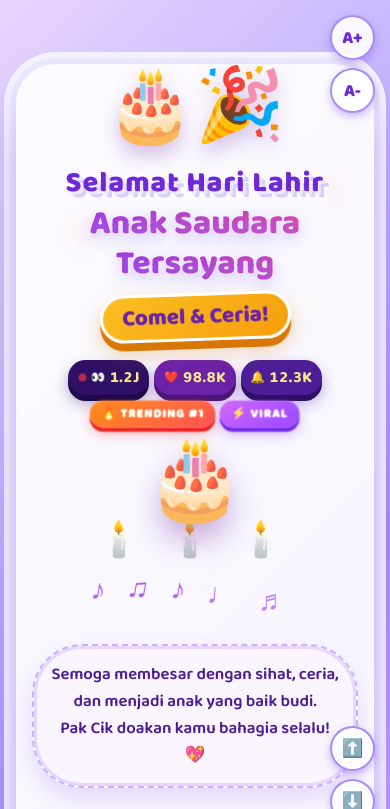
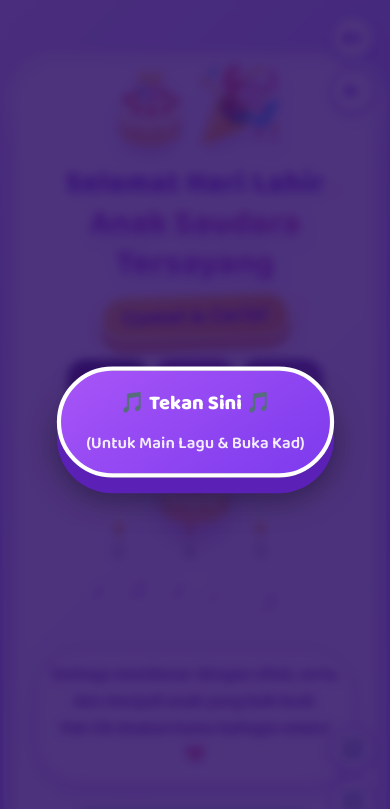
Before and after one commit to dzprojects1234-dev/birthday, a plain HTML site: page nephew.html in a window 390 px wide. Shown: the top 809 px of the page. Drawn offline with Linux system fonts and the light colour scheme.

Commit message:
Update nephew.html

```diff
--- a/nephew.html
+++ b/nephew.html
@@ -5,7 +5,6 @@
     <meta name="viewport" content="width=device-width, initial-scale=1.0, maximum-scale=1.0, user-scalable=yes">
     <title>Selamat Hari Lahir Anak Saudara 🎂</title>
 
-    <!-- Font mesra kanak-kanak: Baloo 2 (bulat & comel) + Fredoka (fallback) -->
     <link rel="preconnect" href="https://fonts.googleapis.com">
     <link rel="preconnect" href="https://fonts.gstatic.com" crossorigin>
     <link href="https://fonts.googleapis.com/css2?family=Baloo+2:wght@400;600;700;800&family=Fredoka:wght@400;500;600;700&display=swap" rel="stylesheet">
@@ -19,17 +18,15 @@
             display: flex;
             align-items: center;
             justify-content: center;
-            /* Tema purple ceria */
             background: linear-gradient(135deg, #e9d5ff 0%, #c4b5fd 30%, #a78bfa 60%, #d8b4fe 100%);
             padding: 1rem;
-            padding-top: 4rem; /* Ruang untuk butang terapung */
+            padding-top: 4rem;
             padding-bottom: 4rem;
             overflow-x: hidden;
             position: relative;
-            transition: font-size 0.3s ease;
         }
 
-        /* ===== KAWALAN TERAPUNG (A+, A-, SKROL) ===== */
+        /* ===== KAWALAN TERAPUNG ===== */
         .floating-controls {
             position: fixed;
             top: 15px;
@@ -58,10 +55,7 @@
             transition: all 0.2s;
         }
 
-        .control-btn:active {
-            transform: scale(0.9);
-            background: #ede9fe;
-        }
+        .control-btn:active { transform: scale(0.9); background: #ede9fe; }
 
         .scroll-controls {
             position: fixed;
@@ -71,6 +65,54 @@
             flex-direction: column;
             gap: 8px;
             z-index: 999;
+        }
+
+        /* ===== OVERLAY MUZIK (Paksa Klik) ===== */
+        .music-overlay {
+            position: fixed;
+            top: 0; left: 0; width: 100%; height: 100%;
+            background: rgba(46, 16, 101, 0.85);
+            backdrop-filter: blur(5px);
+            z-index: 9999;
+            display: flex;
+            align-items: center;
+            justify-content: center;
+            flex-direction: column;
+            transition: opacity 0.5s ease;
+        }
+
+        .music-overlay.hidden {
+            opacity: 0;
+            pointer-events: none;
+        }
+
+        .btn-start-music {
+            background: linear-gradient(145deg, #a855f7, #7c3aed);
+            border: 4px solid white;
+            color: white;
+            font-family: 'Baloo 2', sans-serif;
+            font-size: 1.8rem;
+            font-weight: 800;
+            padding: 1.5rem 3rem;
+            border-radius: 80px;
+            cursor: pointer;
+            box-shadow: 0 15px 0 #5b21b6, 0 20px 30px rgba(0,0,0,0.4);
+            animation: pulseBtn 1.5s infinite;
+            display: flex;
+            flex-direction: column;
+            align-items: center;
+            gap: 10px;
+        }
+
+        .btn-start-music:active {
+            transform: translateY(10px);
+            box-shadow: 0 5px 0 #5b21b6, 0 10px 15px rgba(0,0,0,0.4);
+        }
+
+        @keyframes pulseBtn {
+            0% { transform: scale(1); }
+            50% { transform: scale(1.05); }
+            100% { transform: scale(1); }
         }
 
         /* ===== HIASAN LATAR ===== */
@@ -132,7 +174,6 @@
             text-align: center;
             z-index: 10;
             animation: cardPop 0.8s cubic-bezier(0.34, 1.56, 0.64, 1);
-            /* Font scaling menggunakan variable */
             --scale: 1;
         }
 
@@ -227,9 +268,7 @@
             transition: all 0.2s;
         }
 
-        .stat-badge.pulse {
-            animation: badgePulse 0.5s ease;
-        }
+        .stat-badge.pulse { animation: badgePulse 0.5s ease; }
 
         @keyframes badgePulse {
             0% { transform: scale(1); }
@@ -495,6 +534,7 @@
             .stat-badge { font-size: calc(0.85rem * var(--scale)); padding: 0.35rem 0.7rem; gap: 4px; }
             .stat-badge .count { font-size: calc(1rem * var(--scale)); }
             .viral-badge { font-size: calc(0.72rem * var(--scale)); padding: 0.25rem 0.7rem; }
+            .btn-start-music { font-size: 1.4rem; padding: 1.2rem 2rem; }
         }
 
         @media (max-width: 400px) {
@@ -505,18 +545,27 @@
             .stats-panel { gap: 5px; }
             .stat-badge { font-size: calc(0.72rem * var(--scale)); padding: 0.3rem 0.6rem; }
             .message { font-size: calc(1.05rem * var(--scale)); }
+            .btn-start-music { font-size: 1.2rem; padding: 1rem 1.5rem; }
         }
     </style>
 </head>
 <body>
 
-    <!-- Butang Kawalan Saiz Font (Kanan Atas) -->
+    <!-- OVERLAY: Paksa klik untuk mula muzik -->
+    <div class="music-overlay" id="musicOverlay">
+        <button class="btn-start-music" id="startMusicBtn">
+            <span>🎵 Tekan Sini 🎵</span>
+            <span style="font-size: 1rem; font-weight: 600; opacity: 0.9;">(Untuk Main Lagu & Buka Kad)</span>
+        </button>
+    </div>
+
+    <!-- Butang Kawalan Saiz Font -->
     <div class="floating-controls">
         <button class="control-btn" id="fontUp" aria-label="Besarkan teks">A+</button>
         <button class="control-btn" id="fontDown" aria-label="Kecilkan teks">A-</button>
     </div>
 
-    <!-- Butang Kawalan Skrol (Kanan Bawah) -->
+    <!-- Butang Kawalan Skrol -->
     <div class="scroll-controls">
         <button class="control-btn" id="scrollUp" aria-label="Skrol ke atas">⬆️</button>
         <button class="control-btn" id="scrollDown" aria-label="Skrol ke bawah">⬇️</button>
@@ -580,7 +629,7 @@
             Pak Cik doakan kamu bahagia selalu! 💖
         </div>
 
-        <!-- Butang utama (Main Lagu dibuang, Potong Kek warna hijau) -->
+        <!-- Butang utama (Hanya Potong Kek) -->
         <div class="button-group">
             <button class="btn btn-candle" id="candleBtn" aria-label="Potong Kek">
                 <span>💨</span> Sila Potong Virtual Kek <span>🎂</span>
@@ -606,6 +655,8 @@
 
     <script>
         (function() {
+            const musicOverlay = document.getElementById('musicOverlay');
+            const startMusicBtn = document.getElementById('startMusicBtn');
             const candleBtn = document.getElementById('candleBtn');
             const candlesDiv = document.getElementById('candles');
             const cakeEmoji = document.getElementById('cakeEmoji');
@@ -621,7 +672,7 @@
             const subsBadge = document.getElementById('subsBadge');
             const mainCard = document.getElementById('mainCard');
 
-            /* ===== KAWALAN SAIZ FONT (A+ / A-) ===== */
+            /* ===== KAWALAN SAIZ FONT ===== */
             let currentScale = 1;
             const minScale = 0.8;
             const maxScale = 1.5;
@@ -641,7 +692,7 @@
                 }
             });
 
-            /* ===== KAWALAN SKROL (UP / DOWN) ===== */
+            /* ===== KAWALAN SKROL ===== */
             document.getElementById('scrollUp').addEventListener('click', () => {
                 window.scrollBy({ top: -250, behavior: 'smooth' });
             });
@@ -650,12 +701,11 @@
                 window.scrollBy({ top: 250, behavior: 'smooth' });
             });
 
-            /* ===== ANGKA ASAS ===== */
+            /* ===== ANGKA & STATS ===== */
             const BASE_VIEWS = 1234567;
             const BASE_LIKES = 98765;
             const BASE_SUBS  = 12345;
 
-            /* ===== FORMAT ANGKA ===== */
             function formatCount(n) {
                 if (n >= 1000000) return (n / 1000000).toFixed(1).replace('.0','') + 'J';
                 if (n >= 1000) return (n / 1000).toFixed(1).replace('.0','') + 'K';
@@ -821,7 +871,6 @@
             let isPlaying = false;
             let stopTimeout = null;
             let currentOscillators = [];
-            let autoplayAttempted = false;
 
             function initAudio() {
                 if (!audioCtx) {
@@ -868,25 +917,19 @@
                 }, totalDuration * 1000 + 200);
             }
 
-            /* ===== AUTO-PLAY MUZIK ===== */
-            // Cuba main secara automatik (mungkin disekat oleh browser)
-            setTimeout(() => {
+            /* ===== OVERLAY KLIK UNTUK MUZIK ===== */
+            startMusicBtn.addEventListener('click', () => {
+                // Mulakan audio context & main lagu
                 const ctx = initAudio();
-                if (ctx && ctx.state === 'running') {
-                    playMelody();
-                } else {
-                    // Jika disekat, tunggu interaksi pertama (klik/ketik di mana-mana)
-                    const playOnInteraction = () => {
-                        if (!isPlaying) {
-                            playMelody();
-                        }
-                        document.body.removeEventListener('click', playOnInteraction);
-                        document.body.removeEventListener('touchstart', playOnInteraction);
-                    };
-                    document.body.addEventListener('click', playOnInteraction);
-                    document.body.addEventListener('touchstart', playOnInteraction);
-                }
-            }, 500);
+                if (ctx.state === 'suspended') ctx.resume();
+                playMelody();
+
+                // Sorokkan overlay
+                musicOverlay.classList.add('hidden');
+
+                // Confetti pembukaan
+                for (let i = 0; i < 30; i++) setTimeout(createConfetti, i * 50);
+            });
 
             /* ===== POTONG KEK ===== */
             function blowCandles() {
@@ -896,7 +939,6 @@
                 candleBtn.classList.add('blown');
                 candleBtn.innerHTML = '<span>✅</span> Virtual Kek Telah Di Potong, Sila Ambil 🍰. Hahahahaha 😋... <span>🎉</span>';
                 for (let i = 0; i < 40; i++) createConfetti();
-                setTimeout(() => { if (!isPlaying) playMelody(); }, 300);
             }
 
             function createConfetti() {
```
